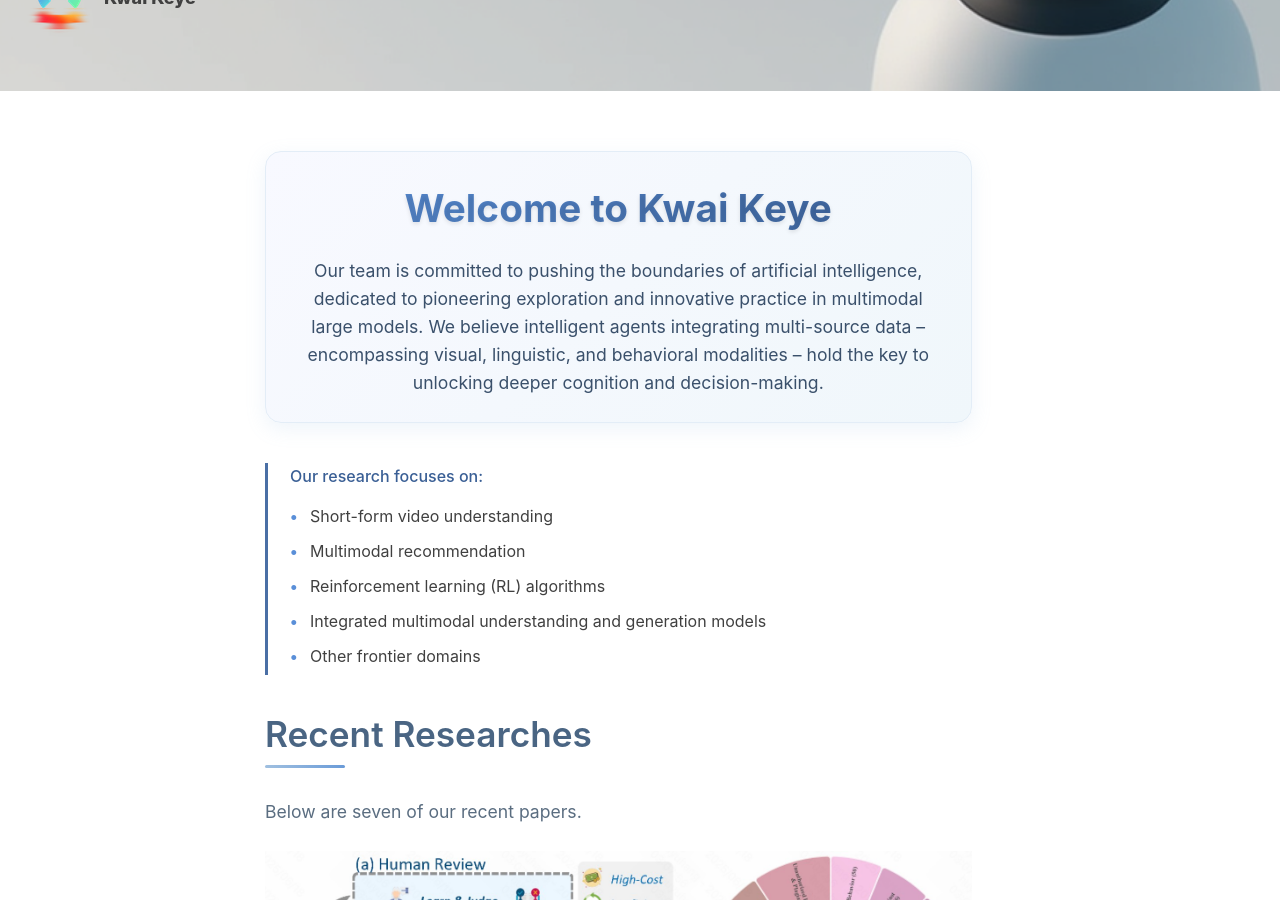
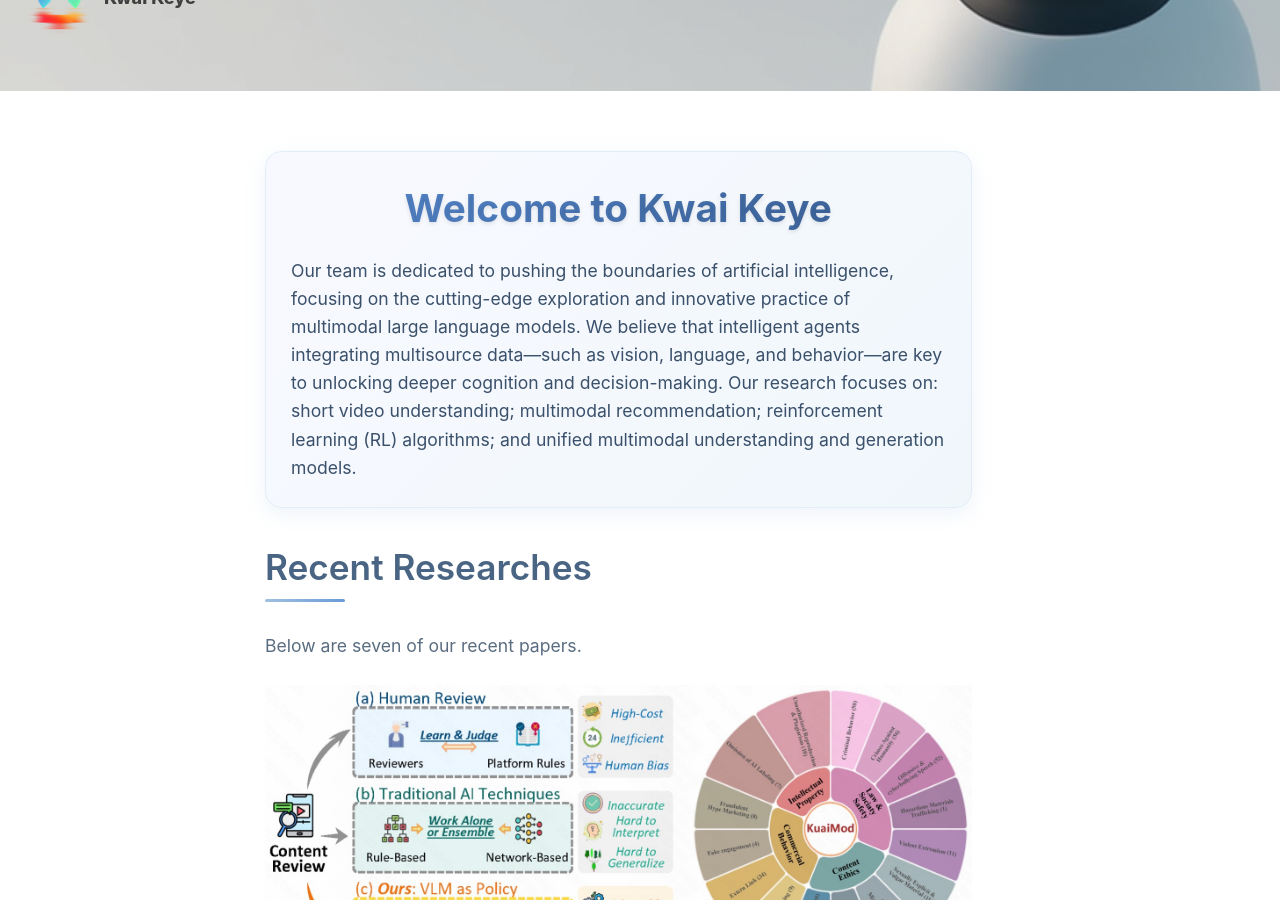
Before and after one commit to Kwai-Keye/kwai-keye.github.io, a Jekyll site: the page built from index.html, in a window 1280 px wide and 900 px high, scrolled down 327 px. Built offline with Jekyll 4.4.1, drawn with Linux system fonts in a browser that asks for light colours; nearby versions of some CDN libraries; the list of posts is cut into pages by our own code; comment, search, counter and statistics services are not loaded.

Commit message:
Update index.html

```diff
--- a/index.html
+++ b/index.html
@@ -3,9 +3,9 @@
 description: "Exploring AI Frontiers, Forging Multimodal Futures."
 ---
 
-<p style="
+<div style="
   text-align: center;
-  max-width: 800px;
+  max-width: 1200px;
   margin: 40px auto;
   padding: 25px;
   background: linear-gradient(135deg, #f8f9ff 0%, #f0f7fb 100%);
@@ -27,60 +27,8 @@
     color: transparent;
     text-shadow: 0 2px 4px rgba(0,0,0,0.1);
 ">Welcome to Kwai Keye</span>
-  Our team is committed to pushing the boundaries of artificial intelligence, dedicated to pioneering exploration and innovative practice in multimodal large models. We believe intelligent agents integrating multi-source data – encompassing visual, linguistic, and behavioral modalities – hold the key to unlocking deeper cognition and decision-making.
-<div style="
-    padding-left: 22px;
-    border-left: 3px solid #4a6fa5;
-">
-  <p style="margin: 0 0 8px 0; font-weight: 500; color: #3a5f95;">Our research focuses on:</p>
-  <ul style="
-      margin: 0;
-      padding: 0;
-      list-style: none;
-  ">
-    <li style="padding: 4px 0; position: relative; padding-left: 20px;">
-      <span style="
-          position: absolute;
-          left: 0;
-          color: #5a8fd8;
-          font-weight: bold;
-      ">•</span> Short-form video understanding
-    </li>
-    <li style="padding: 4px 0; position: relative; padding-left: 20px;">
-      <span style="
-          position: absolute;
-          left: 0;
-          color: #5a8fd8;
-          font-weight: bold;
-      ">•</span> Multimodal recommendation
-    </li>
-    <li style="padding: 4px 0; position: relative; padding-left: 20px;">
-      <span style="
-          position: absolute;
-          left: 0;
-          color: #5a8fd8;
-          font-weight: bold;
-      ">•</span> Reinforcement learning (RL) algorithms
-    </li>
-    <li style="padding: 4px 0; position: relative; padding-left: 20px;">
-      <span style="
-          position: absolute;
-          left: 0;
-          color: #5a8fd8;
-          font-weight: bold;
-      ">•</span> Integrated multimodal understanding and generation models
-    </li>
-    <li style="padding: 4px 0; position: relative; padding-left: 20px;">
-      <span style="
-          position: absolute;
-          left: 0;
-          color: #5a8fd8;
-          font-weight: bold;
-      ">•</span> Other frontier domains
-    </li>
-  </ul>
+  <div style="text-align: left;">Our team is dedicated to pushing the boundaries of artificial intelligence, focusing on the cutting-edge exploration and innovative practice of multimodal large language models.  We believe that intelligent agents integrating multisource data—such as vision, language, and behavior—are key to unlocking deeper cognition and decision-making.  Our research focuses on: short video understanding;  multimodal recommendation;  reinforcement learning (RL) algorithms;  and unified multimodal understanding and generation models.</div>
 </div>
-</p>
 
 <h1 style="
   text-align: left;
```
